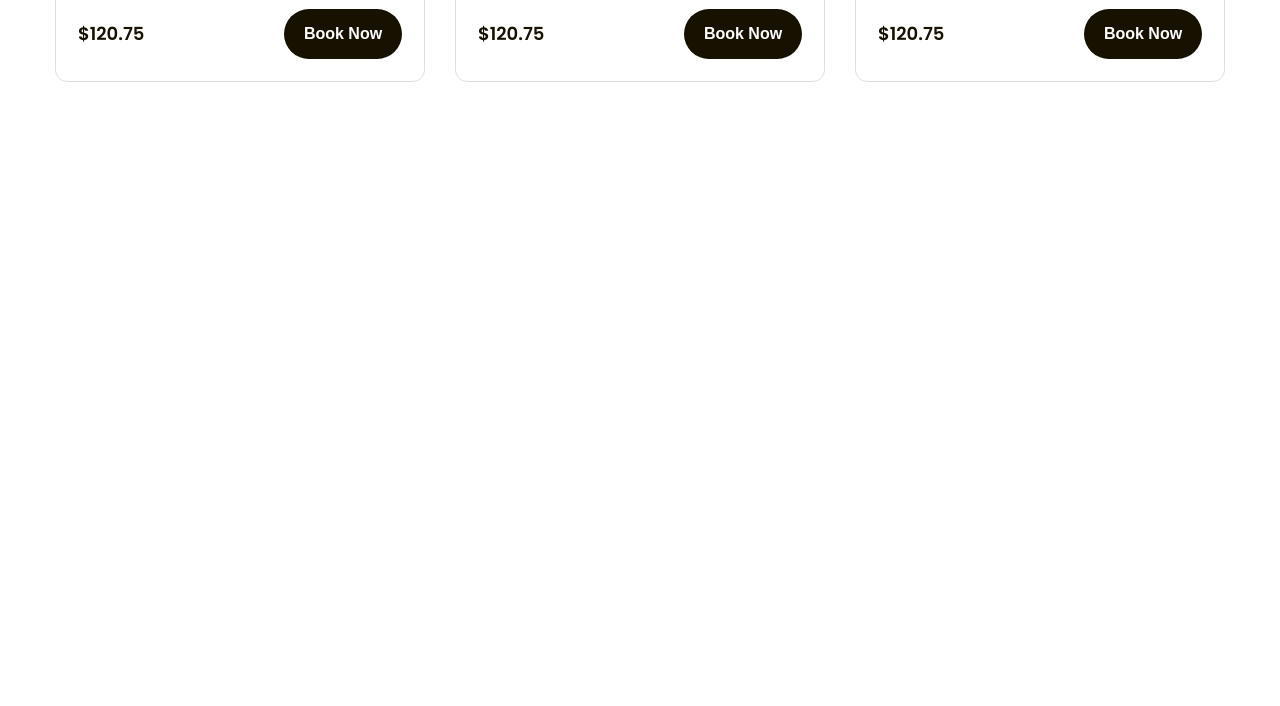
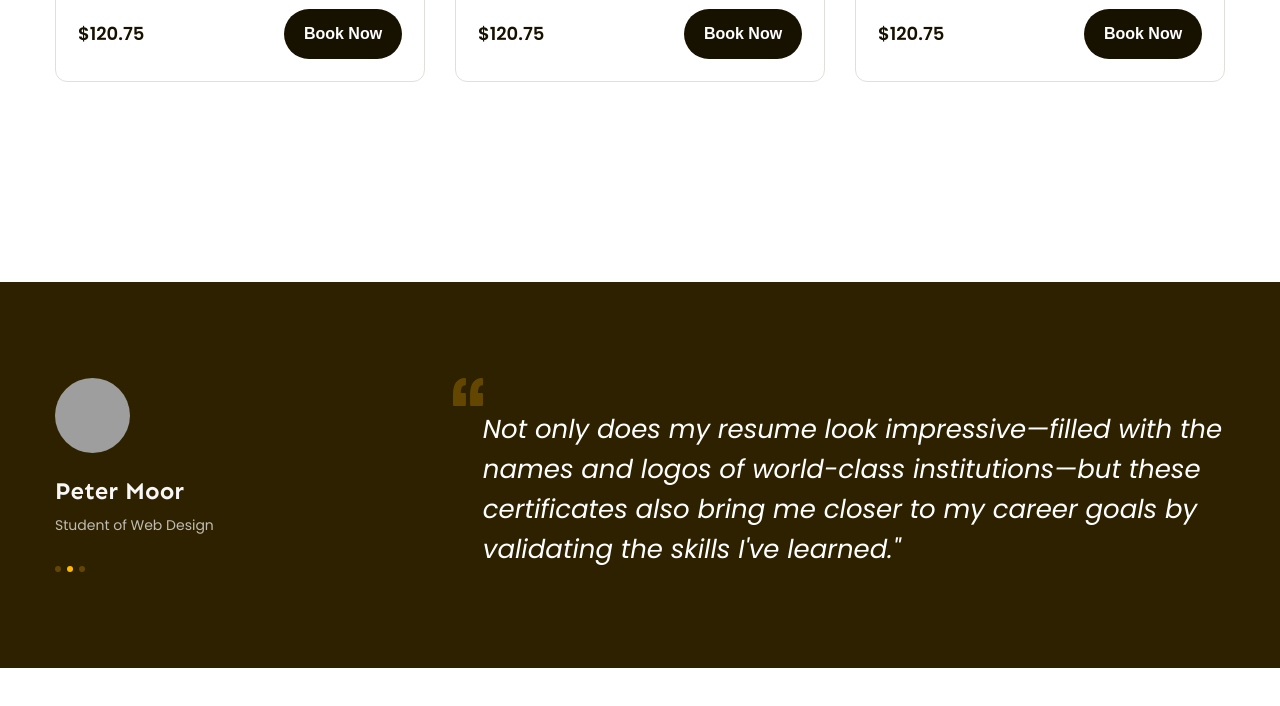
Before and after one commit to ngomanhson/lesson, a plain HTML site: page index.html in a window 1280 px wide. Shown: the part 1666-2372 px from the top of the page. Drawn offline with Linux system fonts and the light colour scheme; grey boxes are pictures that could not be loaded.

Commit message:
Feedback #1

```diff
--- a/assets/css/styles.css
+++ b/assets/css/styles.css
@@ -414,3 +414,72 @@ a {
     background: var(--primary-color);
     color: #ffffff;
 }
+
+/* ======= Feedback  ====== */
+
+.feedback {
+    margin-top: 135px;
+    padding: 96px 0;
+    background: #2e2100;
+}
+
+.feedback-item {
+    display: flex;
+    justify-content: space-between;
+}
+
+.feedback-item .avatar {
+    width: 75px;
+    height: 75px;
+    border-radius: 50%;
+    object-fit: cover;
+}
+
+.feedback-item .info .title {
+    font-family: var(--font-heading);
+    margin-top: 18px;
+    font-weight: 700;
+    font-size: 2.4rem;
+    line-height: 1.42;
+    color: #f7f7f7;
+}
+
+.feedback-item .info .desc {
+    margin-top: 4px;
+    font-weight: 400;
+    font-size: 1.4rem;
+    line-height: 1.86;
+    color: #bfbcb3;
+}
+
+.feedback-item .dots {
+    display: flex;
+    margin-top: 28px;
+}
+
+.feedback-item .dot {
+    margin-right: 6px;
+    width: 6px;
+    height: 6px;
+    border-radius: 50%;
+    background: #634700;
+    cursor: pointer;
+}
+
+.feedback-item .dot.active {
+    background: #ffb900;
+    cursor: default;
+}
+
+.feedback-item .content {
+    width: 66%;
+}
+
+.feedback blockquote {
+    margin-left: 30px;
+    font-style: italic;
+    font-weight: 400;
+    font-size: 2.6rem;
+    line-height: 1.54;
+    color: #ffffff;
+}
--- a/index.html
+++ b/index.html
@@ -216,6 +216,34 @@
                     </div>
                 </div>
             </div>
+
+            <!-- Feedback  -->
+            <div class="feedback">
+                <div class="main-content">
+                    <div class="feedback-list">
+                        <div class="feedback-item">
+                            <div class="info">
+                                <img src="./assets/images/avatar.jpg" alt="" class="avatar" />
+                                <p class="title">Peter Moor</p>
+                                <p class="desc">Student of Web Design</p>
+                                <div class="dots">
+                                    <!-- Nut -->
+                                    <span class="dot"></span>
+                                    <span class="dot active"></span>
+                                    <span class="dot"></span>
+                                </div>
+                            </div>
+                            <div class="content">
+                                <img src="./assets/icons/open-quotes.svg" alt="" class="open-quotes" />
+                                <blockquote>
+                                    Not only does my resume look impressive—filled with the names and logos of world-class institutions—but these certificates also bring me closer to my career goals
+                                    by validating the skills I've learned."
+                                </blockquote>
+                            </div>
+                        </div>
+                    </div>
+                </div>
+            </div>
         </main>
     </body>
 </html>
```
Also changed, not shown: assets/icons/open-quotes.svg (added), 1 other file.
